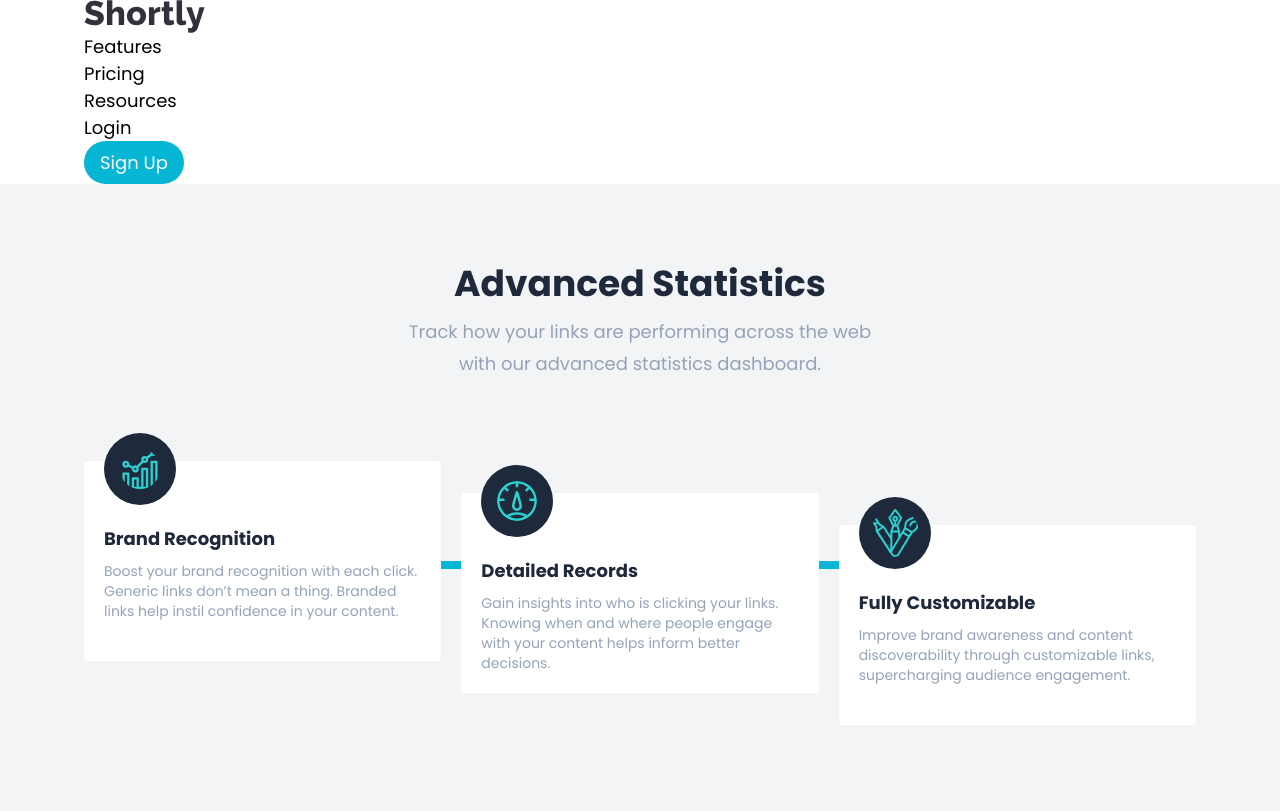
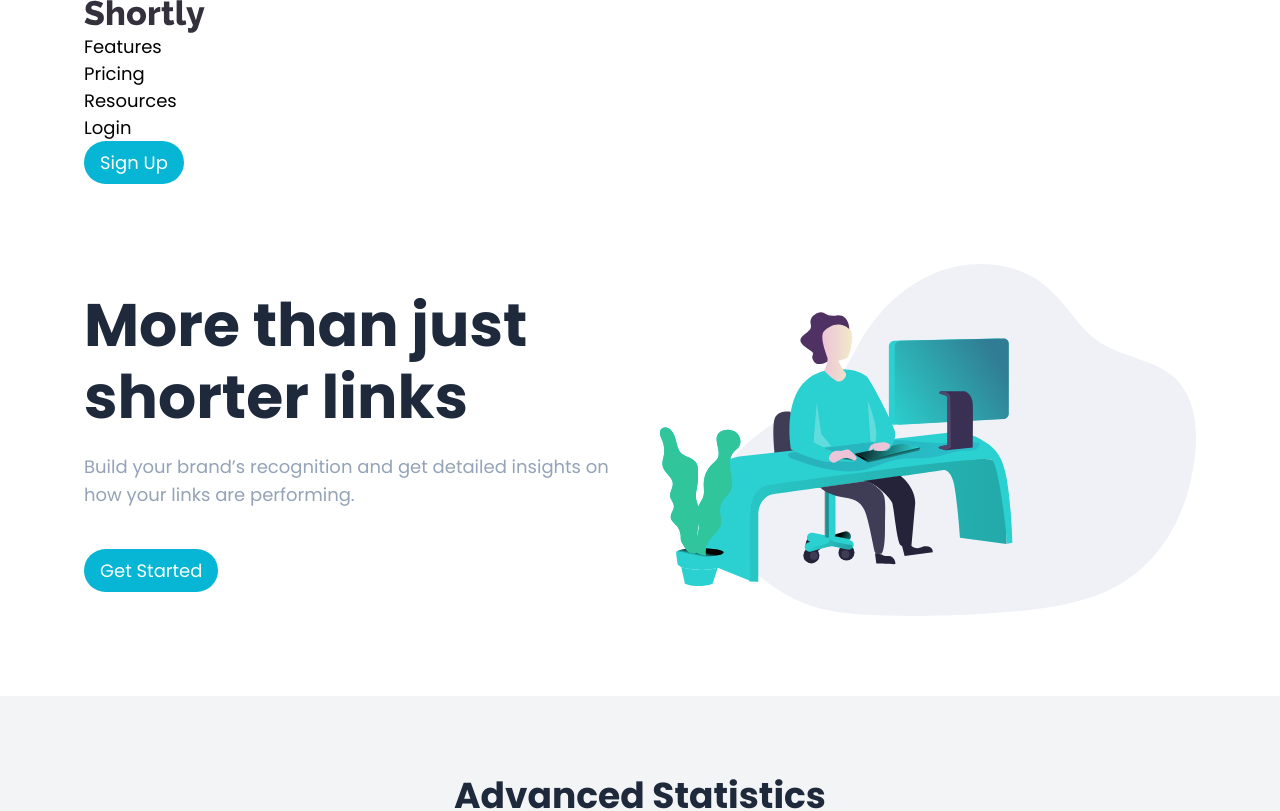
Before and after one commit to dilarauluturhan/shortly, a JavaScript app: page / in a window 1280 px wide. Shown: the top 811 px of the page. Built offline with nearby package versions, Linux system fonts and the light colour scheme; the HTML template or start-up script is replaced by a standard one.

Commit message:
feat: add showcase component

```diff
--- a/src/App.js
+++ b/src/App.js
@@ -2,11 +2,13 @@ import Advanced from './components/Advanced';
 import Boost from './components/Boost';
 import Footer from './components/Footer';
 import Header from './components/Header';
+import Showcase from './components/Showcase';
 
 export default function App() {
   return (
     <>
       <Header />
+      <Showcase />
       <Advanced />
       <Boost />
       <Footer />
--- a/src/components/Showcase.js
+++ b/src/components/Showcase.js
@@ -1,7 +1,24 @@
-import React from 'react';
+import showcase from '../images/illustration-working.svg';
 
 export default function Showcase() {
   return (
-    <div>Showcase</div>
+    <>
+      <section className='py-10 lg:py-20'>
+        <div className='max-width grid grid-cols-1 gap-5 md:grid-cols-2 md:gap-10 md:place-items-center'>
+          <article className='text-center md:text-left'>
+            <h1 className='text-5xl lg:text-6xl mb-5 font-bold text-slate-800'>More than just shorter links</h1>
+            <p className='lg:text-lg text-slate-400 mb-10'>
+              Build your brand’s recognition and get detailed insights
+              on how your links are performing.
+            </p>
+            <button className='btn-cta rounded-full'>Get Started</button>
+          </article>
+
+          <article>
+            <img src={showcase} alt='Shortly'/>
+          </article>
+        </div>
+      </section>
+    </>
   )
 };
--- a/src/index.css
+++ b/src/index.css
@@ -7,6 +7,10 @@
 body {
     font-family: 'Poppins', sans-serif;
     font-size: 18px;
+}
+
+h1 {
+    line-height: 1.2 !important;
 }
 
 img {
```
